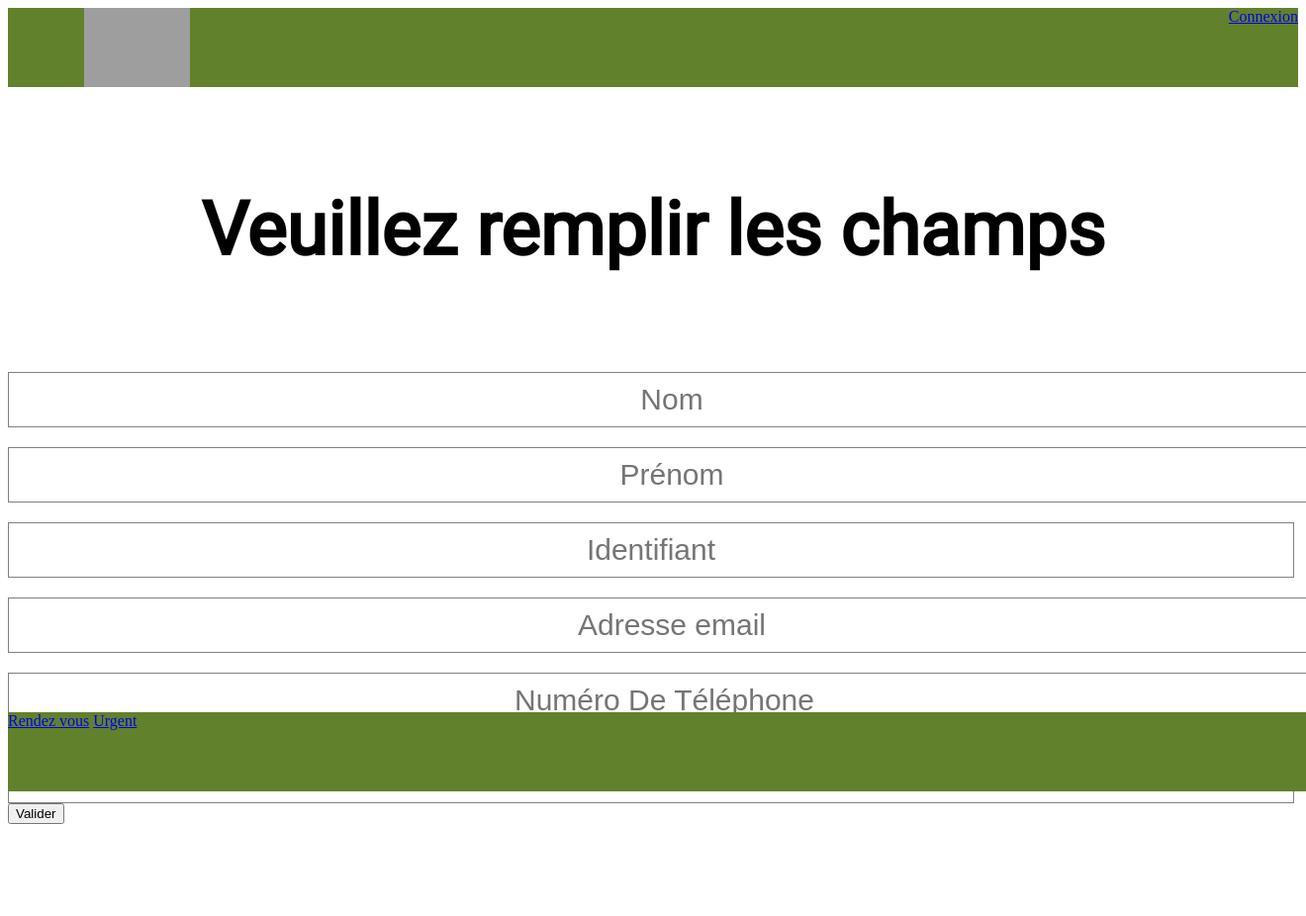
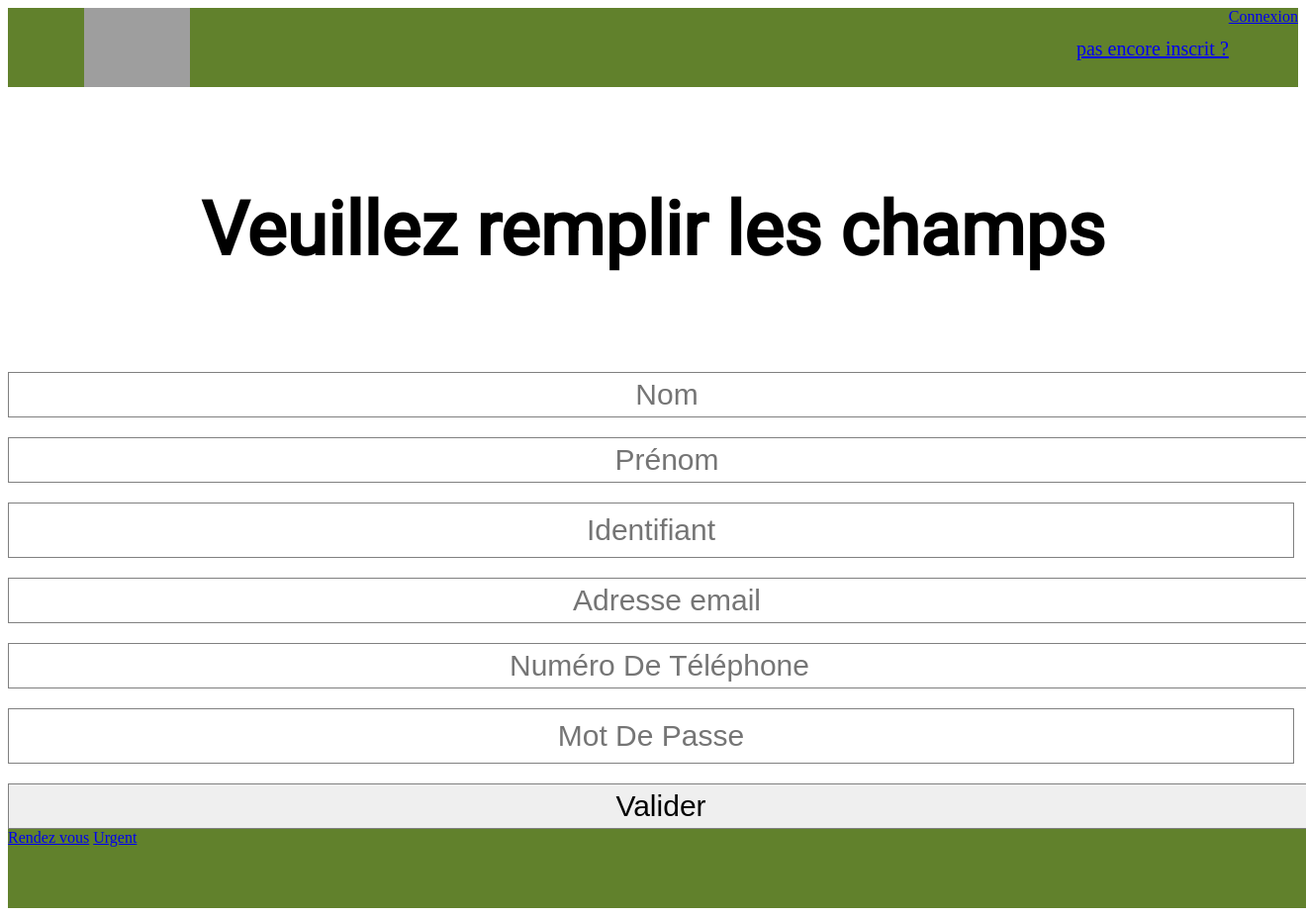
Before and after one commit to LexaFu/trash, a PHP site: page /subscribe.php in a window 1320 px wide; the page is wider, and only the part inside the window is pictured. Shown: that part at 99% size. Before the commit the page ends 833 px from the top of that part, so only its background shows below. Run offline with PHP 8.4, Linux system fonts and the light colour scheme; style sheets or scripts are compiled from the project's sources; some libraries are stand-ins or nearby versions; grey boxes are pictures that could not be loaded.

Commit message:
G2405bis

```diff
--- a/footer.php
+++ b/footer.php
@@ -1,4 +1,4 @@
-    <footer class="foot">
+    <footer>
       <div>
       	<!-- formulaire de contact -->
       	<a href="appointment.php">Rendez vous</a>
--- a/header.php
+++ b/header.php
@@ -14,11 +14,11 @@ session_start();
     </head>
     <body>
         <header class="head">
-            <div class="logo">
-            </div>
+            <a href="index.php" class="logo"></a>
             <?php
             if (!isset($_SESSION['id_user'])) {?>
                 <a href="login.php" id="login" class="login">Connexion</a>
+                <a href="subscribe.php" id="subscribe" class="subscribe">pas encore inscrit ?</a>
             <?php }else{?>
                 <a href="logout.php" id="login" class="login">déconnexion</a>
             <?php }?>
--- a/res/sass/_footer.scss
+++ b/res/sass/_footer.scss
@@ -1,13 +1,8 @@
-.foot
+footer
 {
   width: 100vw;
   background-color: $olive;
-  height: 10vh;
-  position: absolute;
-  bottom: 0;
+  height: 80px;
+  // position: absolute;
+  // bottom: 0;
 }
-
-// .ok {
-// 	width: 10%;
-// 	margin-left: 50%;
-// }
--- a/res/sass/_header.scss
+++ b/res/sass/_header.scss
@@ -20,3 +20,7 @@
 {
   float: right;
 }
+.subscribe
+{
+  float: right;
+}
--- a/res/sass/_subscribe.scss
+++ b/res/sass/_subscribe.scss
@@ -8,10 +8,12 @@
 .name input,
 .surname input,
 .email input,
-.phone input{
+.phone input,
+.validate
+{
 	width: 100vw;
 	margin-top: 20px;
-	padding: 10px;
+	padding: 5px;
 	text-align: center;
 	font-size: 30px;
 	border: 1px solid;
--- a/res/stylesheets/style.css
+++ b/res/stylesheets/style.css
@@ -63,12 +63,10 @@ h2 {
 }
 
 /* line 1, /Users/Gio/Desktop/Talis/www/trash/res/sass/_footer.scss */
-.foot {
+footer {
   width: 100vw;
   background-color: #61812c;
-  height: 10vh;
-  position: absolute;
-  bottom: 0;
+  height: 80px;
 }
 
 /* line 1, /Users/Gio/Desktop/Talis/www/trash/res/sass/_header.scss */
@@ -94,6 +92,11 @@ h2 {
   float: right;
 }
 
+/* line 23, /Users/Gio/Desktop/Talis/www/trash/res/sass/_header.scss */
+.subscribe {
+  float: right;
+}
+
 /* line 1, /Users/Gio/Desktop/Talis/www/trash/res/sass/_subscribe.scss */
 .subscribe_title {
   text-align: center;
@@ -106,10 +109,11 @@ h2 {
 .name input,
 .surname input,
 .email input,
-.phone input {
+.phone input,
+.validate {
   width: 100vw;
   margin-top: 20px;
-  padding: 10px;
+  padding: 5px;
   text-align: center;
   font-size: 30px;
   border: 1px solid;
--- a/subscribe.php
+++ b/subscribe.php
@@ -24,8 +24,8 @@
 		<div class="password">
 			<input type="password" name="password" placeholder="Mot De Passe" required="required">
 		</div>
-		<div class="validate">
-	        <button>Valider</button>
+		<div >
+	        <button class="validate">Valider</button>
         </div>
 	</form>
 </div>
```
Also changed, not shown: 1 other file.
